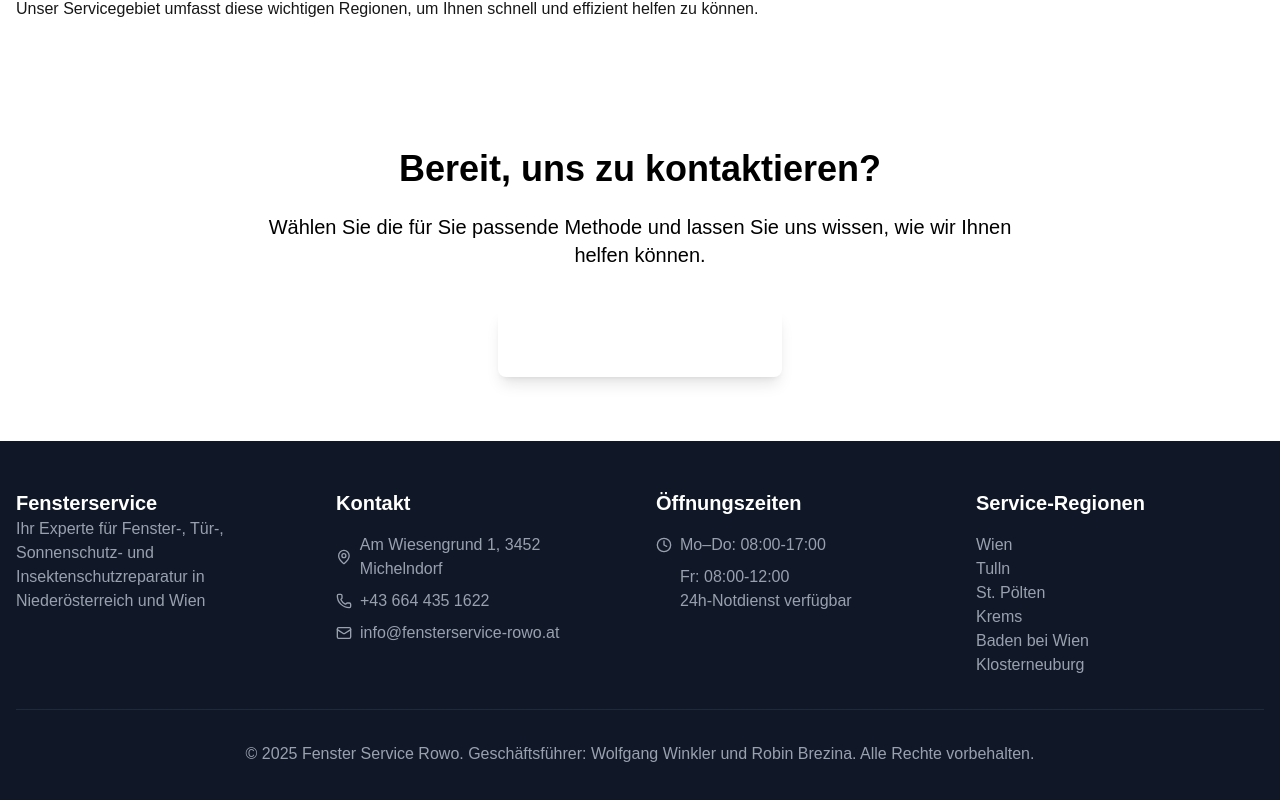
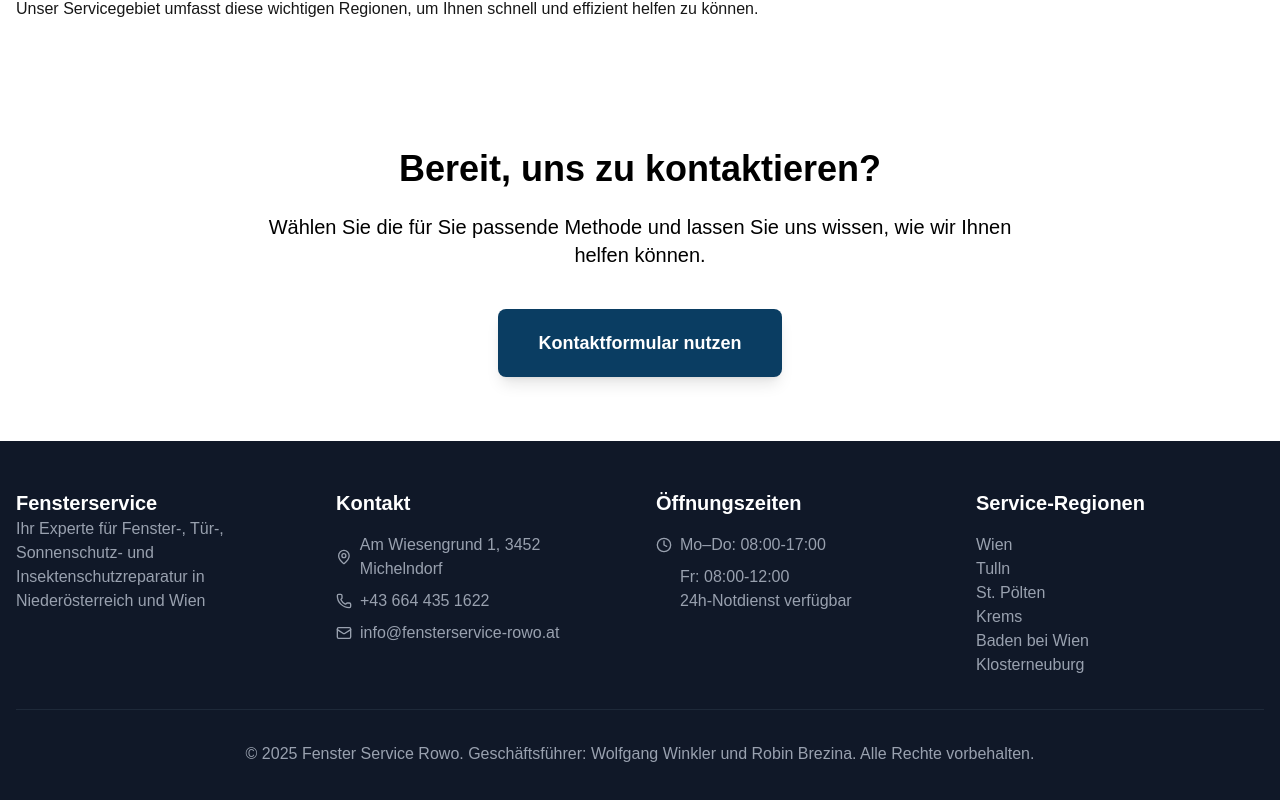
Before and after one commit to paddy-droid/bignewnodejs, a Next.js app: page /kontakt in a window 1280 px wide. Shown: the part 2039-2839 px from the top of the page. Built offline with nearby package versions, Linux system fonts and the light colour scheme.

Commit message:
Fix: Ensure 'Kontakt aufnehmen' button is visible by default

```diff
--- a/src/app/kontakt/page.tsx
+++ b/src/app/kontakt/page.tsx
@@ -78,7 +78,7 @@ export default function KontaktPage() {
         <div className="container mx-auto px-4">
           <h2 className="text-4xl font-bold mb-6 text-black">Bereit, uns zu kontaktieren?</h2>
           <p className="text-xl mb-10 max-w-3xl mx-auto text-black">Wählen Sie die für Sie passende Methode und lassen Sie uns wissen, wie wir Ihnen helfen können.</p>
-          <a href="#contact-form" className="bg-brand text-white hover:bg-gray-200 transition-colors duration-300 inline-block text-lg font-semibold px-10 py-5 rounded-lg shadow-lg">
+          <a href="#contact-form" className="bg-brand text-white hover:bg-gray-200 transition-colors duration-300 inline-block text-lg font-semibold px-10 py-5 rounded-lg shadow-lg" style={{ backgroundColor: '#0A3D62', color: '#FFFFFF' }}>
             Kontaktformular nutzen
           </a>
         </div>
--- a/src/app/leistungen/page.tsx
+++ b/src/app/leistungen/page.tsx
@@ -95,7 +95,7 @@ export default function LeistungenPage() {
         <div className="container mx-auto px-4">
           <h2 className="text-4xl font-bold mb-6 text-black">Bereit für erstklassigen Fensterservice?</h2>
           <p className="text-xl mb-10 max-w-3xl mx-auto text-black">Kontaktieren Sie uns noch heute für eine unverbindliche Beratung oder einen Termin.</p>
-          <a href="/kontakt" className="bg-brand text-white hover:bg-gray-200 transition-colors duration-300 inline-block text-lg font-semibold px-10 py-5 rounded-lg shadow-lg">
+          <a href="/kontakt" className="bg-brand text-white hover:bg-gray-200 transition-colors duration-300 inline-block text-lg font-semibold px-10 py-5 rounded-lg shadow-lg" style={{ backgroundColor: '#0A3D62', color: '#FFFFFF' }}>
             Kontakt aufnehmen
           </a>
         </div>
--- a/src/app/spezialleistungen/page.tsx
+++ b/src/app/spezialleistungen/page.tsx
@@ -84,7 +84,7 @@ export default function SpezialleistungenPage() {
         <div className="container mx-auto px-4">
           <h2 className="text-4xl font-bold mb-6 text-black">Haben Sie besondere Anforderungen an Ihre Fenster?</h2>
           <p className="text-xl mb-10 max-w-3xl mx-auto text-black">Kontaktieren Sie uns für eine individuelle Beratung zu unseren Spezialleistungen.</p>
-          <a href="/kontakt" className="bg-brand text-white hover:bg-gray-200 transition-colors duration-300 inline-block text-lg font-semibold px-10 py-5 rounded-lg shadow-lg">
+          <a href="/kontakt" className="bg-brand text-white hover:bg-gray-200 transition-colors duration-300 inline-block text-lg font-semibold px-10 py-5 rounded-lg shadow-lg" style={{ backgroundColor: '#0A3D62', color: '#FFFFFF' }}>
             Kontakt aufnehmen
           </a>
         </div>
--- a/src/app/ueber-uns/page.tsx
+++ b/src/app/ueber-uns/page.tsx
@@ -82,7 +82,7 @@ export default function UeberUnsPage() {
         <div className="container mx-auto px-4">
           <h2 className="text-4xl font-bold mb-6 text-black">Lernen Sie uns kennen!</h2>
           <p className="text-xl mb-10 max-w-3xl mx-auto text-black">Kontaktieren Sie uns noch heute und erfahren Sie mehr über unser Unternehmen und unsere Dienstleistungen.</p>
-          <a href="/kontakt" className="bg-brand text-white hover:bg-gray-200 transition-colors duration-300 inline-block text-lg font-semibold px-10 py-5 rounded-lg shadow-lg">
+          <a href="/kontakt" className="bg-brand text-white hover:bg-gray-200 transition-colors duration-300 inline-block text-lg font-semibold px-10 py-5 rounded-lg shadow-lg" style={{ backgroundColor: '#0A3D62', color: '#FFFFFF' }}>
             Kontakt aufnehmen
           </a>
         </div>
```
